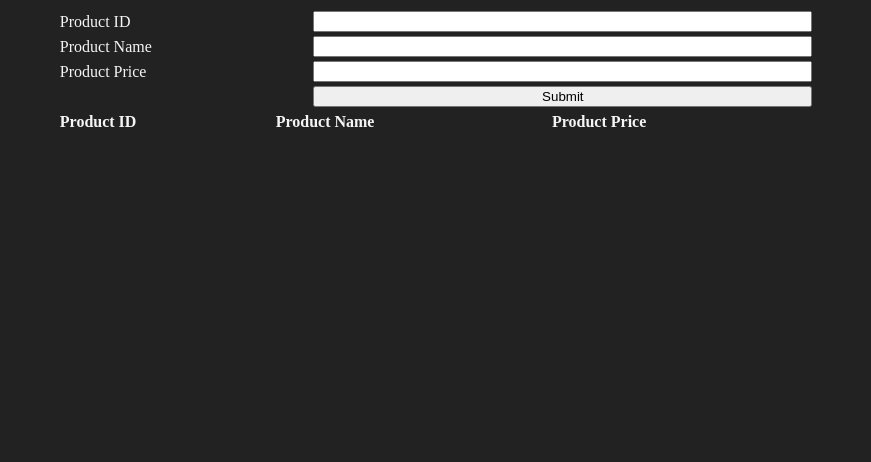
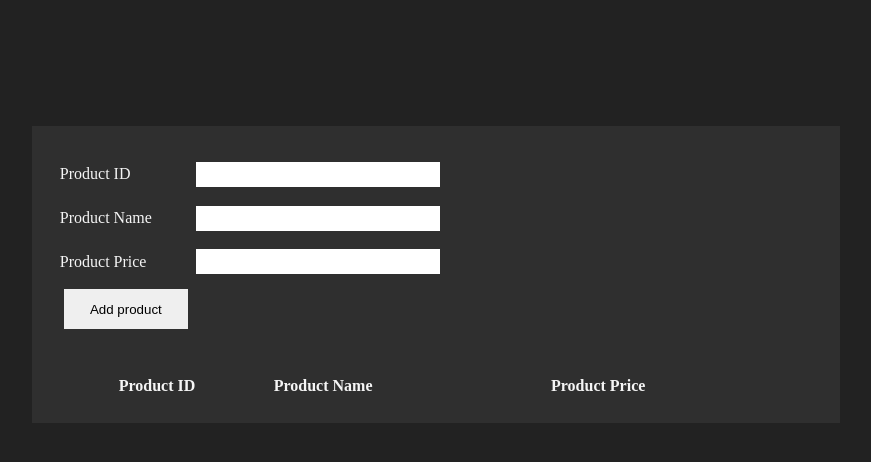
Before and after one commit to 1942ZaidHaider/JS-Logics2, a plain HTML site: page src/index.html in a window 1280 px wide. Shown: the whole page, without its empty margins (204-1075 px from the left). Drawn offline with Linux system fonts and the light colour scheme.

Commit message:
Complete

```diff
--- a/src/index.html
+++ b/src/index.html
@@ -14,34 +14,29 @@
           <table>
             <tr>
               <td><label for="pid">Product ID</label></td>
-              <td><input name="pid" id="pid" type="text" /></td>
+              <td><input autocomplete="off" name="pid" id="pid" type="number" /></td>
             </tr>
             <tr>
               <td><label for="pname">Product Name</label></td>
-              <td><input name="pname" id="pname" type="text" /></td>
+              <td><input autocomplete="off" name="pname" id="pname" type="text" /></td>
             </tr>
             <tr>
               <td><label for="pprice">Product Price</label></td>
-              <td><input name="pprice" id="pprice" type="text" /></td>
+              <td><input autocomplete="off" name="pprice" id="pprice" type="number" /></td>
             </tr>
             <tr>
+              <td><input type="button" value="Add product" onclick="press()"/></td>
               <td></td>
-              <td><input type="button" value="Submit" onclick="press()"/></td>
             </tr>
           </table>
         </form>
       </div>
-      <div id="outout">
-        <table>
+      <div id="output">
+        <table id="out_table">
           <tr>
-            <th>Product ID</th>
+            <th class="text_right">Product ID</th>
             <th>Product Name</th>
             <th>Product Price</th>
-          </tr>
-          <tr>
-            <td></td>
-            <td></td>
-            <td></td>
           </tr>
         </table>
       </div>
--- a/src/script.js
+++ b/src/script.js
@@ -0,0 +1,23 @@
+m_data=[];
+function press()
+{
+    display(getData());
+}
+function getData(){
+    let pid=document.getElementById("pid").value;
+    let pname=document.getElementById("pname").value;
+    let pprice=document.getElementById("pprice").value;
+    data={"id":pid,"name":pname,"price":pprice};
+    console.log(data);
+    m_data.push();
+    return data;
+}
+function display(data){
+    let table=document.getElementById("out_table");
+    tr=document.createElement("tr");
+    newItem=`<td class="text_right">${data["id"]}</td>
+    <td>${data["name"]}</td>
+    <td>USD ${data["price"]}</td>`
+    tr.innerHTML=newItem;
+    table.appendChild(tr);
+}
--- a/src/style.css
+++ b/src/style.css
@@ -1,17 +1,40 @@
 body {
     background-color: #222;
     color:whitesmoke;
+}
+.text_right{
+    text-align: right;
+    padding-right: 10%;
 }
 table{
     width: 100%;
     text-align: left;
 }
 #input input{
+    margin: 3%;
     width: 100%;
     box-sizing: border-box;
+    border:none;
+    height: 25px;
+}
+input:focus{
+    outline: none;
+}
+#input [type="button"]{
+    height:40px;
 }
 #main{
     width: 60%;
     margin:auto;
     text-align: center;
+    margin-top: 10%;
+    background-color: #2f2f2f;
+    padding:2%;
 }
+#input{
+    width:50%;
+}
+
+#output{
+    margin-top: 5%;
+}
```
